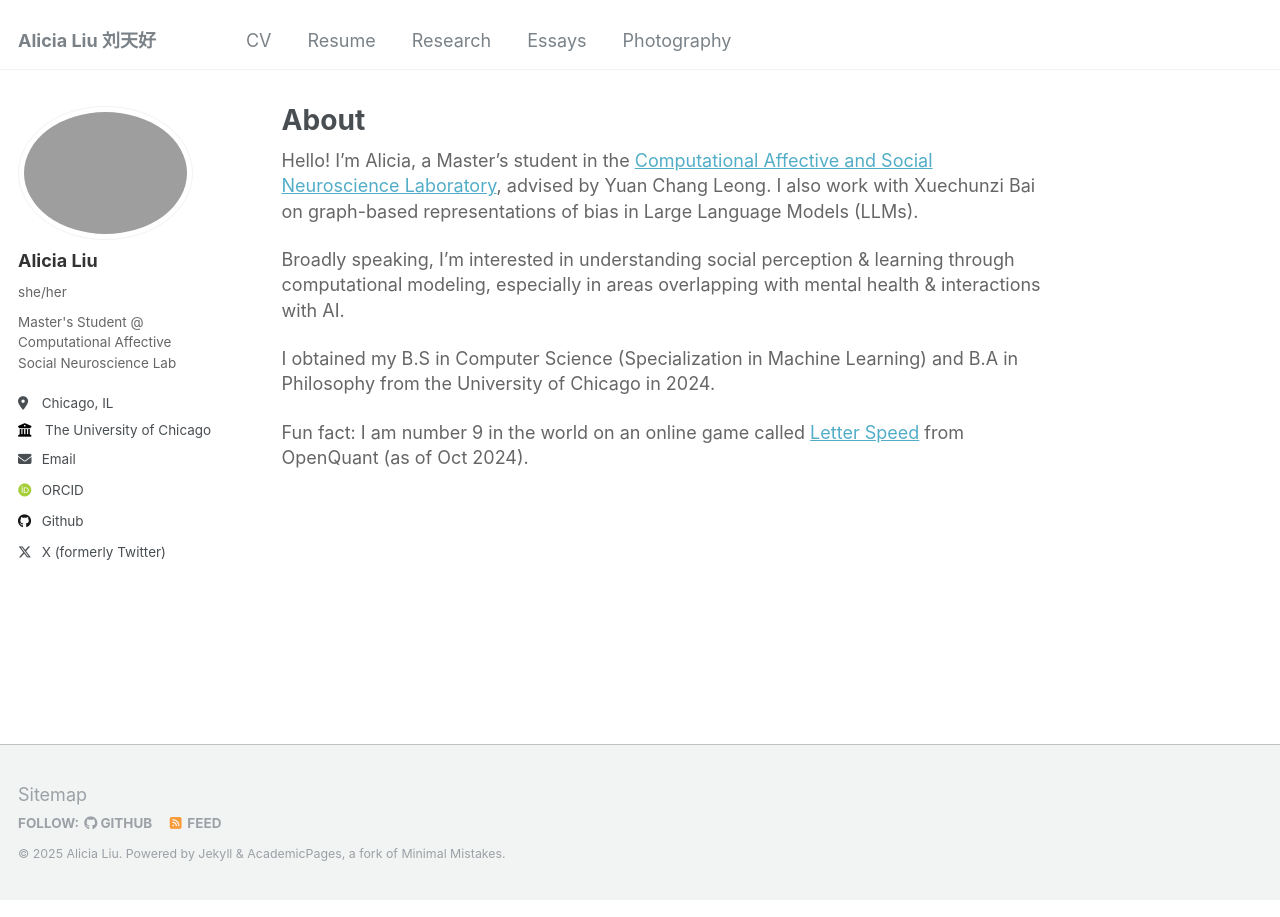
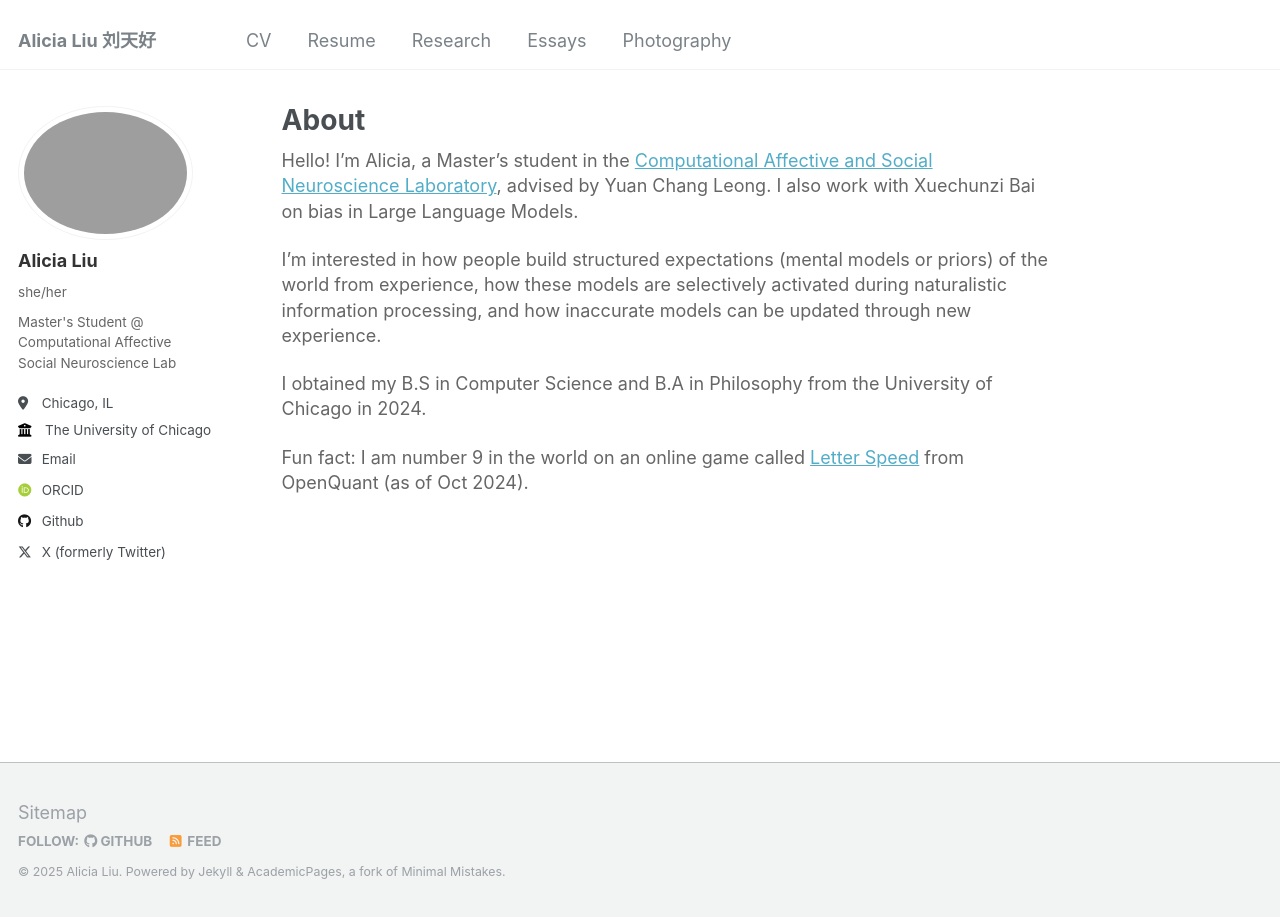
Before and after one commit to 20-alicial/20-alicial.github.io, a Jekyll site: the page built from _pages/about.md, in a window 1280 px wide. Built offline with Jekyll 4.4.1, drawn with Linux system fonts in a browser that asks for light colours; some web fonts are replaced.

Commit message:
Update interest about.md

```diff
--- a/_pages/about.md
+++ b/_pages/about.md
@@ -6,10 +6,10 @@ redirect_from:
   - /about/
   - /about.html
 ---
-Hello! I'm Alicia, a Master's student in the [Computational Affective and Social Neuroscience Laboratory](https://mcnlab.uchicago.edu/), advised by Yuan Chang Leong. I also work with Xuechunzi Bai on graph-based representations of bias in Large Language Models (LLMs).
+Hello! I'm Alicia, a Master's student in the [Computational Affective and Social Neuroscience Laboratory](https://mcnlab.uchicago.edu/), advised by Yuan Chang Leong. I also work with Xuechunzi Bai on bias in Large Language Models.
 
-Broadly speaking, I'm interested in understanding social perception & learning through computational modeling, especially in areas overlapping with mental health & interactions with AI.
+I'm interested in how people build structured expectations (mental models or priors) of the world from experience, how these models are selectively activated during naturalistic information processing, and how inaccurate models can be updated through new experience.
 
-I obtained my B.S in Computer Science (Specialization in Machine Learning) and B.A in Philosophy from the University of Chicago in 2024.
+I obtained my B.S in Computer Science and B.A in Philosophy from the University of Chicago in 2024.
 
 Fun fact: I am number 9 in the world on an online game called [Letter Speed](https://openquant.co/math-game) from OpenQuant (as of Oct 2024).
```
